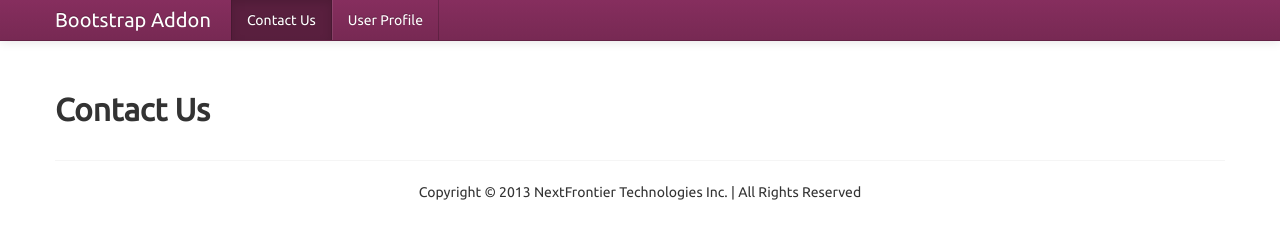
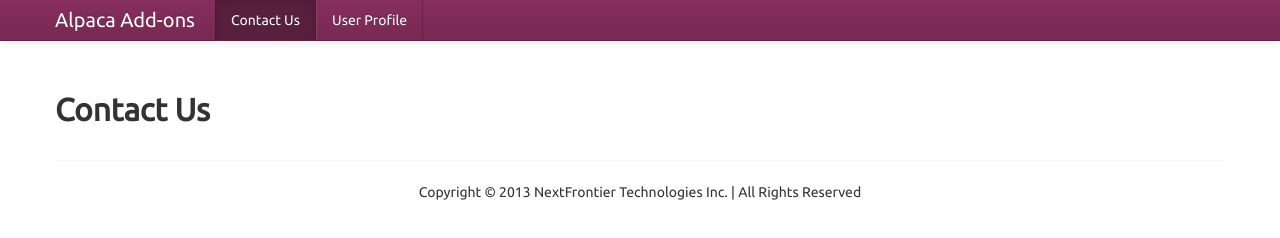
Before and after one commit to drq/alpaca-addons, a plain HTML site: page twitter-bootstrap/examples/contact-us.html in a window 1280 px wide. Drawn offline with nearby package versions, Linux system fonts and the light colour scheme.

Commit message:
changed the link for brand.

```diff
--- a/twitter-bootstrap/examples/contact-us.html
+++ b/twitter-bootstrap/examples/contact-us.html
@@ -28,7 +28,7 @@
                 <span class="icon-bar"></span>
                 <span class="icon-bar"></span>
             </button>
-            <a class="brand" href="javascript:void(0);">Bootstrap Addon</a>
+            <a class="brand" href="/">Alpaca Add-ons</a>
 
             <div class="nav-collapse collapse">
                 <ul class="nav">
```
